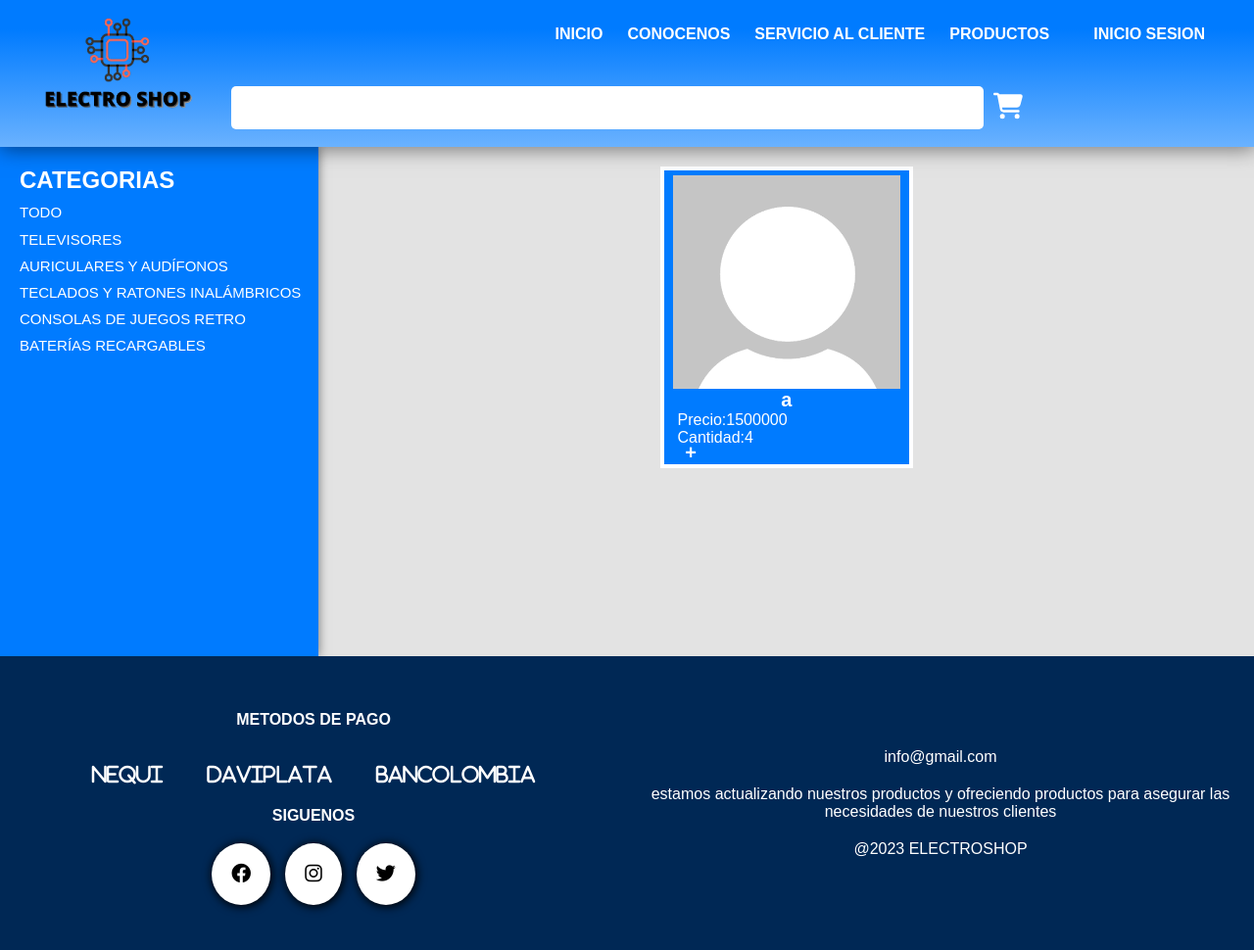
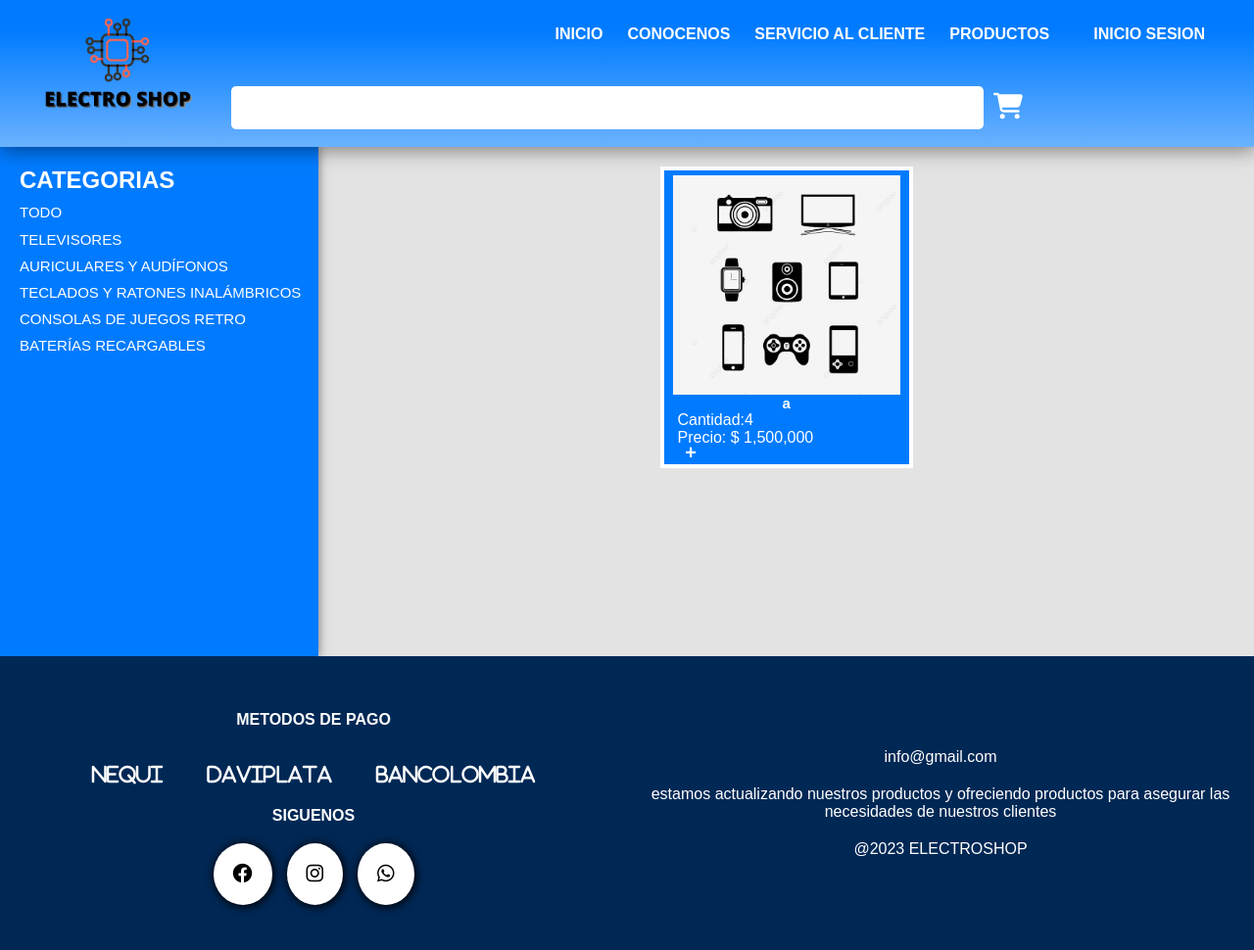
Before and after one commit to manuelcastro2/ProyectoElectiva, a PHP site: page /PAGINA/productos.php?tipo_produc=Televisores in a window 1280 px wide. Shown: the whole page at 98% size. Run offline with PHP 8.4, Linux system fonts and the light colour scheme; data comes from the database, SQL or seed files in the repository; some libraries are stand-ins or nearby versions.

Commit message:
cambios de links

```diff
--- a/CSS/carrito.css
+++ b/CSS/carrito.css
@@ -336,7 +336,7 @@ main {
     top: -90px;
     left: 0;
     content: "";
-    background: linear-gradient(-45deg, #11ecfc, rgb(0, 132, 255) 40%, blue);
+    background: linear-gradient(-45deg,  #44fc11, rgb(77, 255, 0) 40%, rgb(26, 255, 0));
     transition: 0.5s;
     color: white;
     position: absolute;
--- a/CSS/conocenos.css
+++ b/CSS/conocenos.css
@@ -505,7 +505,7 @@ main {
     top: -90px;
     left: 0;
     content: "";
-    background: linear-gradient(-45deg, #11ecfc, rgb(0, 132, 255) 40%, blue);
+    background: linear-gradient(-45deg,  #44fc11, rgb(77, 255, 0) 40%, rgb(26, 255, 0));
     transition: 0.5s;
     color: white;
     position: absolute;
--- a/CSS/index.css
+++ b/CSS/index.css
@@ -558,7 +558,7 @@ legend {
     top: -90px;
     left: 0;
     content: "";
-    background: linear-gradient(-45deg, #11ecfc, rgb(0, 132, 255) 40%, blue);
+    background: linear-gradient(-45deg, #44fc11, rgb(77, 255, 0) 40%, rgb(26, 255, 0));
     transition: 0.5s;
     color: white;
     position: absolute;
--- a/CSS/productos.css
+++ b/CSS/productos.css
@@ -331,7 +331,7 @@ svg:hover {
     top: -90px;
     left: 0;
     content: "";
-    background: linear-gradient(-45deg, #11ecfc, rgb(0, 132, 255) 40%, blue);
+    background: linear-gradient(-45deg,  #44fc11, rgb(77, 255, 0) 40%, rgb(26, 255, 0));
     transition: 0.5s;
     color: white;
     position: absolute;
@@ -524,7 +524,7 @@ article {
     left: 9px;
     width: 93%;
     height: 75%;
-    background-image: url(../IMG/foto.png);
+    background-image: url(../IMG/imagen.jpg);
     background-size: cover;
     background-repeat: no-repeat;
 }
@@ -538,7 +538,7 @@ article {
 }
 
 .p1 {
-    font-size: 20px;
+    font-size: 15px;
     font-weight: 700;
     text-align: center;
 }
--- a/CSS/serviciocliente.css
+++ b/CSS/serviciocliente.css
@@ -528,7 +528,7 @@ textarea {
     top: -90px;
     left: 0;
     content: "";
-    background: linear-gradient(-45deg, #11ecfc, rgb(0, 132, 255) 40%, blue);
+    background: linear-gradient(-45deg,  #44fc11, rgb(77, 255, 0) 40%, rgb(26, 255, 0));
     transition: 0.5s;
     color: white;
     position: absolute;
--- a/ESTRUTURE/modificaciondatos.php
+++ b/ESTRUTURE/modificaciondatos.php
@@ -21,9 +21,6 @@ $fila = mysqli_fetch_assoc($resultado);
     <div class="caja-todo">
         <header>
             <span></span>
-            <form acttion="" method="post">
-                <button class="actualizar" type="submit" name="cerrar" id="cerrar">CERRAR SESION</button>
-            </form>
         </header>
         <div class="contenido">
             <a class="volver" href="../PAGINA/paginausuario.php?=<?php echo $id_usuario ?>">VOLVER</a>
--- a/PAGINA/carrito.php
+++ b/PAGINA/carrito.php
@@ -160,14 +160,14 @@
                         <p>siguenos</p>
                         <div class="enlace">
                             <div class="caja-iconos">
-                                <a class="face" href=""> <i class="fa-brands fa-facebook fa"></i></a>
+                                <a target="_blank" href="https://www.facebook.com/profile.php?id=100092195987451&mibextid=ZbWKwL" class="face" href=""> <i class="fa-brands fa-facebook fa"></i></a>
                             </div>
                             <div class="caja-iconos">
-                                <a class="insta" href=""><i class="fa-brands fa-instagram fa"></i></a>
+                                <a target="_blank" class="insta" href="https://instagram.com/electro_shop3423?igshid=NGExMmI2YTkyZg=="><i class="fa-brands fa-instagram fa"></i></a>
 
                             </div>
                             <div class="caja-iconos">
-                                <a class="twi" href=""><i class="fa-brands fa-twitter fa"></i></a>
+                                <a target="_blank" href="https://wa.me/message/2C3ZVKY2CN4BE1" class="twi" href=""><i class="fa-brands fa-whatsapp fa"></i></a>
 
                             </div>
                         </div>
--- a/PAGINA/conocenos.php
+++ b/PAGINA/conocenos.php
@@ -136,14 +136,14 @@
                         <p>siguenos</p>
                         <div class="enlace">
                             <div class="caja-iconos">
-                                <a class="face" href=""> <i class="fa-brands fa-facebook fa"></i></a>
+                                <a target="_blank" href="https://www.facebook.com/profile.php?id=100092195987451&mibextid=ZbWKwL" class="face" href=""> <i class="fa-brands fa-facebook fa"></i></a>
                             </div>
                             <div class="caja-iconos">
-                                <a class="insta" href=""><i class="fa-brands fa-instagram fa"></i></a>
+                                <a target="_blank" class="insta" href="https://instagram.com/electro_shop3423?igshid=NGExMmI2YTkyZg=="><i class="fa-brands fa-instagram fa"></i></a>
 
                             </div>
                             <div class="caja-iconos">
-                                <a class="twi" href=""><i class="fa-brands fa-twitter fa"></i></a>
+                                <a target="_blank" href="https://wa.me/message/2C3ZVKY2CN4BE1" class="twi" href=""><i class="fa-brands fa-whatsapp fa"></i></a>
 
                             </div>
                         </div>
--- a/PAGINA/productos.php
+++ b/PAGINA/productos.php
@@ -82,7 +82,7 @@
                         <button type="submit" name="todo">todo</button>
                     </form>
                     <?php
-                    $consulta = "SELECT * FROM productos";
+                    $consulta = "SELECT DISTINCT tipo_produc FROM productos";
                     $resultado = mysqli_query($conn, $consulta);
                     $producto = mysqli_fetch_assoc($resultado);
                     ?>
@@ -113,7 +113,7 @@
                         $verificacion = $_GET["tipo_produc"];
                         $consulta = "SELECT * FROM productos where tipo_produc='$verificacion'";
                         $resultado = mysqli_query($conn, $consulta);
-                        $produc = mysqli_fetch_assoc($resultado);
+                        while ($produc = mysqli_fetch_array($resultado)) {
                             ?>
                             <div class="caja-producto">
                                 <figure class="img-producto"><!--img--></figure>
@@ -124,21 +124,31 @@
                                 </p>
                                 <p class="p2">
                                     <?php
-                                echo 'Precio:', $produc["precio"];
+                                    echo 'Cantidad:', $produc["cantidad"];
                                     ?>
                                 </p>
                                 <p class="p2">
                                     <?php
-                                echo 'Cantidad:', $produc["cantidad"];
+                                    $total = $produc["precio"];
+                                    $numeroFormateado = number_format($total, 0);
+                                    echo "Precio: $ ", strval($numeroFormateado);
                                     ?>
                                 </p>
                                 <?php
 
                                 $cantidad = (int) $produc["cantidad"];
+                                if ($produc["cantidad"] > 0) {
                                     ?>
                                     <a href="productos.php?id_producto=<?php echo $produc["id_producto"]; ?>"> + </a>
+                                    <?php
+                                } else {
+                                    ?><a>AGOTADO</a>
+                                    <?php
+                                }
+                                ?>
                             </div>
                             <?php
+                        }
                     } else {
                         $consulta = "SELECT * FROM productos";
                         $resultado = mysqli_query($conn, $consulta);
@@ -153,22 +163,32 @@
                             </p>
                             <p class="p2">
                                 <?php
-                               if ($produc["cantidad"]>0) {
+                                if ($produc["cantidad"] > 0) {
                                     echo 'Cantidad:', $produc["cantidad"];
-                               }else{
+                                } else {
                                     echo 'Cantidad: agotado';
                                 }
                                 ?>
                             </p>
                             <p class="p2">
                                 <?php
-                                echo 'Precio:', $produc["precio"];
+                                $total = $produc["precio"];
+                                $numeroFormateado = number_format($total, 0);
+                                echo "Precio: $ ", strval($numeroFormateado);
                                 ?>
                             </p>
+
                             <?php
                             $cantidad = (int) $produc["cantidad"];
+                            if ($produc["cantidad"] > 0) {
                                 ?>
                                 <a href="productos.php?id_producto=<?php echo $produc["id_producto"]; ?>"> + </a>
+                                <?php
+                            } else {
+                                ?><a>AGOTADO</a>
+                                <?php
+                            }
+                            ?>
                         </div>
                         <?php
                         while ($produc = mysqli_fetch_array($resultado)) {
@@ -187,13 +207,22 @@
                                 </p>
                                 <p class="p2">
                                     <?php
-                                    echo 'Precio:', $produc["precio"];
+                                    $total = $produc["precio"];
+                                    $numeroFormateado = number_format($total, 0);
+                                    echo "Precio: $ ", strval($numeroFormateado);
                                     ?>
                                 </p>
                                 <?php
                                 $cantidad = (int) $produc["cantidad"];
+                                if ($produc["cantidad"] > 0) {
                                     ?>
                                     <a href="productos.php?id_producto=<?php echo $produc["id_producto"]; ?>"> + </a>
+                                    <?php
+                                } else {
+                                    ?><a>AGOTADO</a>
+                                    <?php
+                                }
+                                ?>
                             </div>
                             <?php
                         }
@@ -221,14 +250,16 @@
                         <p>siguenos</p>
                         <div class="enlace">
                             <div class="caja-iconos">
-                                <a class="face" href=""> <i class="fa-brands fa-facebook fa"></i></a>
+                                <a class="face" href="https://www.facebook.com/profile.php?id=100092195987451&mibextid=ZbWKwL"> <i class="fa-brands fa-facebook fa"></i></a>
                             </div>
                             <div class="caja-iconos">
-                                <a class="insta" href=""><i class="fa-brands fa-instagram fa"></i></a>
+                                <a target="_blank"
+                                    class="insta" href="https://instagram.com/electro_shop3423?igshid=NGExMmI2YTkyZg=="><i class="fa-brands fa-instagram fa"></i></a>
 
                             </div>
                             <div class="caja-iconos">
-                                <a class="twi" href=""><i class="fa-brands fa-twitter fa"></i></a>
+                                <a target="_blank" href="https://wa.me/message/2C3ZVKY2CN4BE1" class="twi" href=""><i
+                                        class="fa-brands fa-whatsapp fa"></i></a>
 
                             </div>
                         </div>
--- a/PAGINA/serviciocliente.php
+++ b/PAGINA/serviciocliente.php
@@ -154,14 +154,14 @@
                         <p>siguenos</p>
                         <div class="enlace">
                             <div class="caja-iconos">
-                                <a class="face" href=""> <i class="fa-brands fa-facebook fa"></i></a>
+                                <a target="_blank" href="https://www.facebook.com/profile.php?id=100092195987451&mibextid=ZbWKwL" class="face" href=""> <i class="fa-brands fa-facebook fa"></i></a>
                             </div>
                             <div class="caja-iconos">
-                                <a class="insta" href=""><i class="fa-brands fa-instagram fa"></i></a>
+                                <a target="_blank" class="insta" href="https://instagram.com/electro_shop3423?igshid=NGExMmI2YTkyZg=="><i class="fa-brands fa-instagram fa"></i></a>
 
                             </div>
                             <div class="caja-iconos">
-                                <a class="twi" href=""><i class="fa-brands fa-twitter fa"></i></a>
+                                <a target="_blank" href="https://wa.me/message/2C3ZVKY2CN4BE1" class="twi" href=""><i class="fa-brands fa-whatsapp fa"></i></a>
 
                             </div>
                         </div>
--- a/index.php
+++ b/index.php
@@ -143,14 +143,14 @@
                         <p>siguenos</p>
                         <div class="enlace">
                             <div class="caja-iconos">
-                                <a class="face" href=""> <i class="fa-brands fa-facebook fa"></i></a>
+                                <a target="_blank" href="https://www.facebook.com/profile.php?id=100092195987451&mibextid=ZbWKwL" class="face" href=""> <i class="fa-brands fa-facebook fa"></i></a>
                             </div>
                             <div class="caja-iconos">
-                                <a class="insta" href=""><i class="fa-brands fa-instagram fa"></i></a>
+                                <a target="_blank" class="insta" href="https://instagram.com/electro_shop3423?igshid=NGExMmI2YTkyZg=="><i class="fa-brands fa-instagram fa"></i></a>
 
                             </div>
                             <div class="caja-iconos">
-                                <a class="twi" href=""><i class="fa-brands fa-twitter fa"></i></a>
+                                <a target="_blank" href="https://wa.me/message/2C3ZVKY2CN4BE1"class="twi" href=""><i class="fa-brands fa-whatsapp fa"></i></a>
 
                             </div>
                         </div>
```
Also changed, not shown: PAGINA/factura.php (+6 -15 lines), IMG/imagen.jpg (added). Lines whose indentation alone changed are shown as unchanged.
